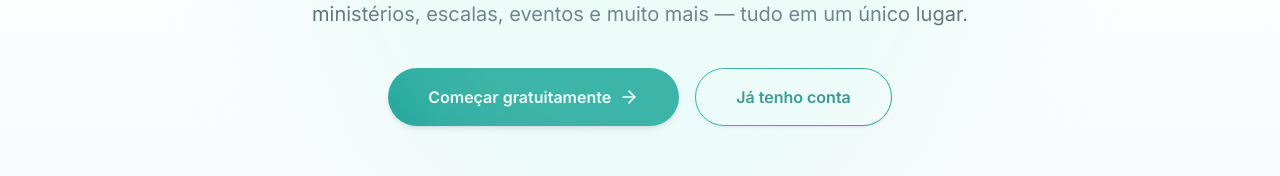
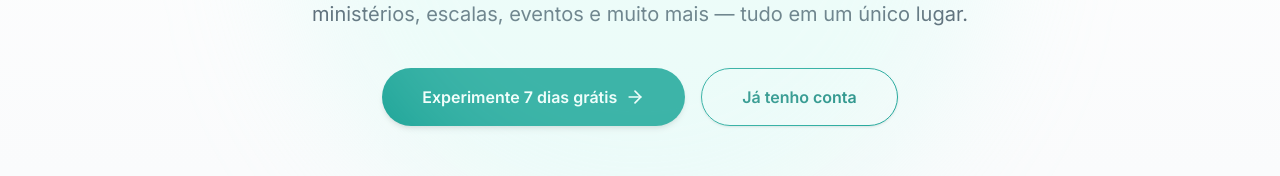
Before and after one commit to daniel-almeid/ministerio360-landing-page, a Next.js app: page / in a window 1280 px wide. Shown: the part 362-538 px from the top of the page. Built offline with nearby package versions, Linux system fonts and the light colour scheme.

Commit message:
botão teste grátis

```diff
--- a/app/landing/components/sections/hero.tsx
+++ b/app/landing/components/sections/hero.tsx
@@ -24,10 +24,11 @@ export default function Hero() {
         <Reveal>
           <div className="mt-10 flex justify-center gap-4 flex-wrap">
             <Link
-              href="#plans"
+              href="https://wa.me/5521993547442?text=Ol%C3%A1%21%20Tenho%20interesse%20em%20experimentar%20o%20Minist%C3%A9rio360%20por%207%20dias%20gratuitamente."
               className="px-10 py-4 bg-teal-600 text-white rounded-full font-semibold hover:bg-teal-700 transition inline-flex items-center gap-2 shadow-md hover:shadow-lg"
+              target="_blank"
             >
-              Começar gratuitamente
+              Experimente 7 dias grátis
               <ArrowRight className="w-5 h-5" />
             </Link>
 
@@ -42,7 +43,6 @@ export default function Hero() {
 
       </div>
 
-      {/* Fundo decorativo leve (não interfere no layout) */}
       <div className="absolute -top-20 left-1/2 -translate-x-1/2 w-[700px] h-[700px] rounded-full bg-teal-100/30 blur-3xl pointer-events-none"></div>
     </section>
   );
```
